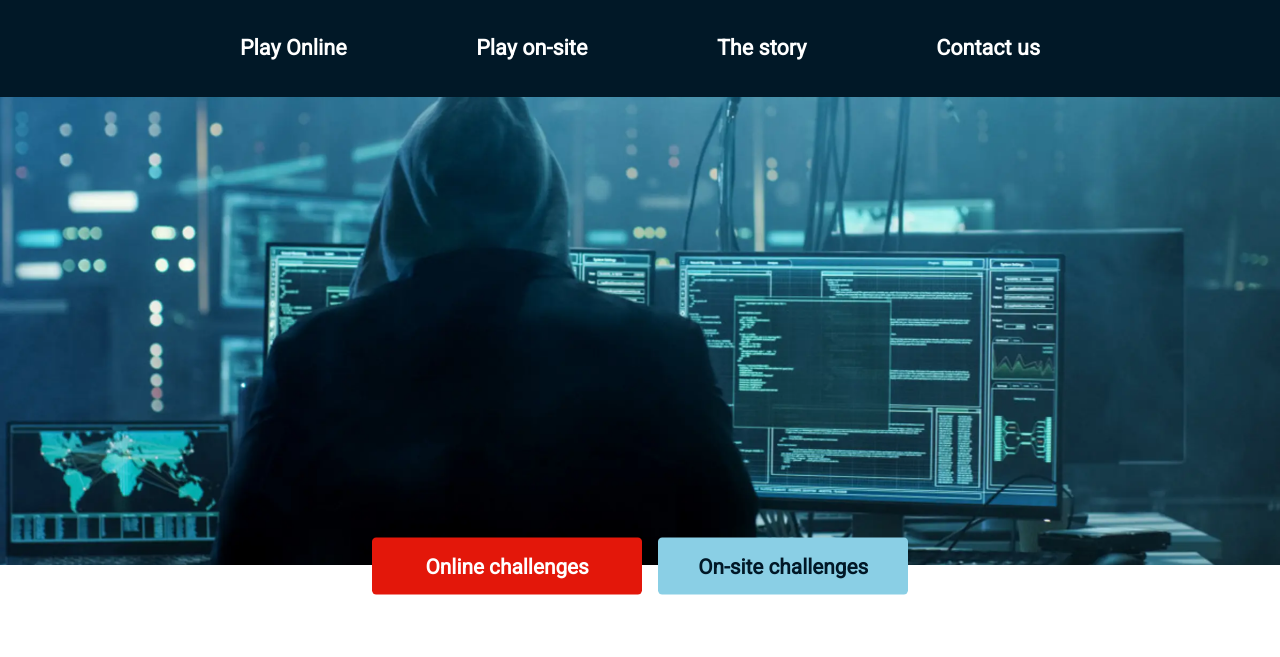
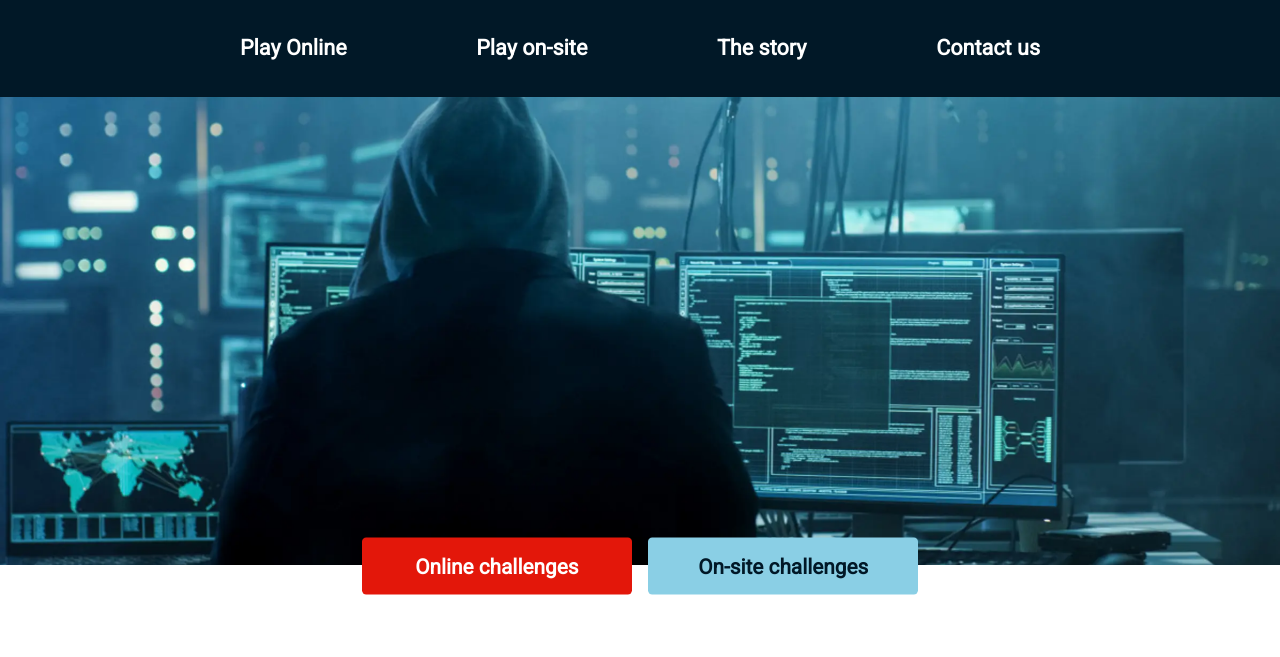
Before and after one commit to MadeleineDahlqvist/A2-inlmning-2.Startsida-ESC-Hacker-Escape-Rooms, a plain HTML site: page index.html in a window 1280 px wide. Shown: the part 143-800 px from the top of the page. Drawn offline with Linux system fonts and the light colour scheme.

Commit message:
Make on-site challenges button wider

```diff
--- a/main.css
+++ b/main.css
@@ -324,7 +324,7 @@ body {
     font-size: 1.3em;
     font-weight: bold;
     padding: 0.8em;
-    width: 12em;
+    width: 13em;
   }
   .content__quotes {
     display: flex;
```
